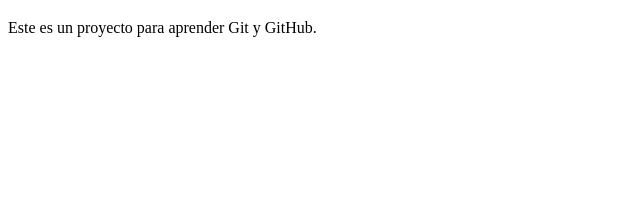
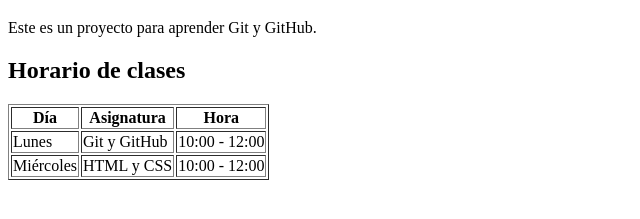
Before and after one commit to Cijayl/MPOTarea1, a plain HTML site: page index.html in a window 1280 px wide. Shown: the part 61-280 px from the top of the page, without its empty margins (0-640 px from the left). Drawn offline with Linux system fonts and the light colour scheme.

Commit message:
Insertar tabla con horario de clases

```diff
--- a/index.html
+++ b/index.html
@@ -8,5 +8,25 @@
 <body>
     <h1>Bienvenido/a a mi sitio web</h1>
     <p>Este es un proyecto para aprender Git y GitHub.</p>
+
+
+<h2>Horario de clases</h2>
+<table border="1">
+  <tr>
+    <th>Día</th>
+    <th>Asignatura</th>
+    <th>Hora</th>
+  </tr>
+  <tr>
+    <td>Lunes</td>
+    <td>Git y GitHub</td>
+    <td>10:00 - 12:00</td>
+  </tr>
+  <tr>
+    <td>Miércoles</td>
+    <td>HTML y CSS</td>
+    <td>10:00 - 12:00</td>
+  </tr>
+</table>
 </body>
 </html>
```
